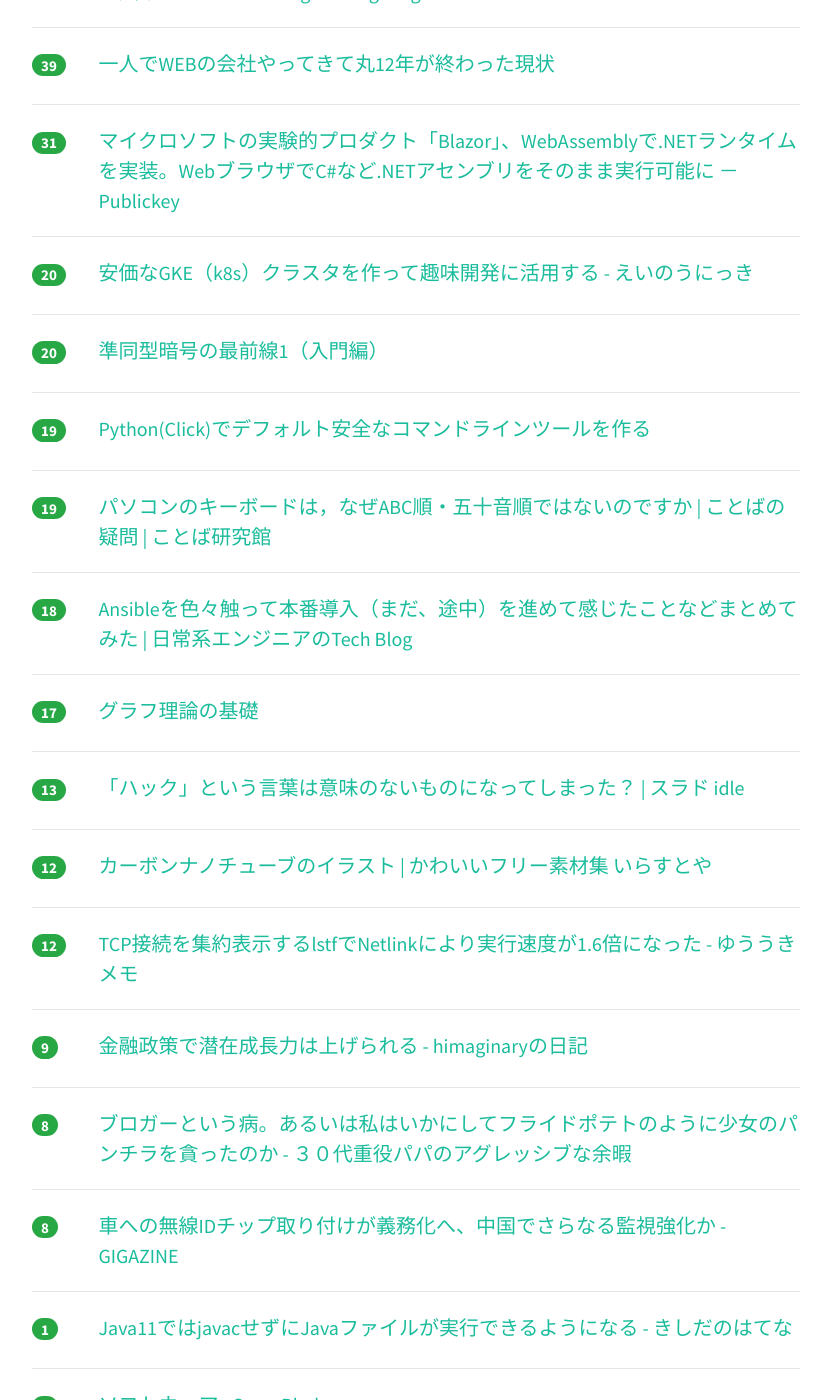
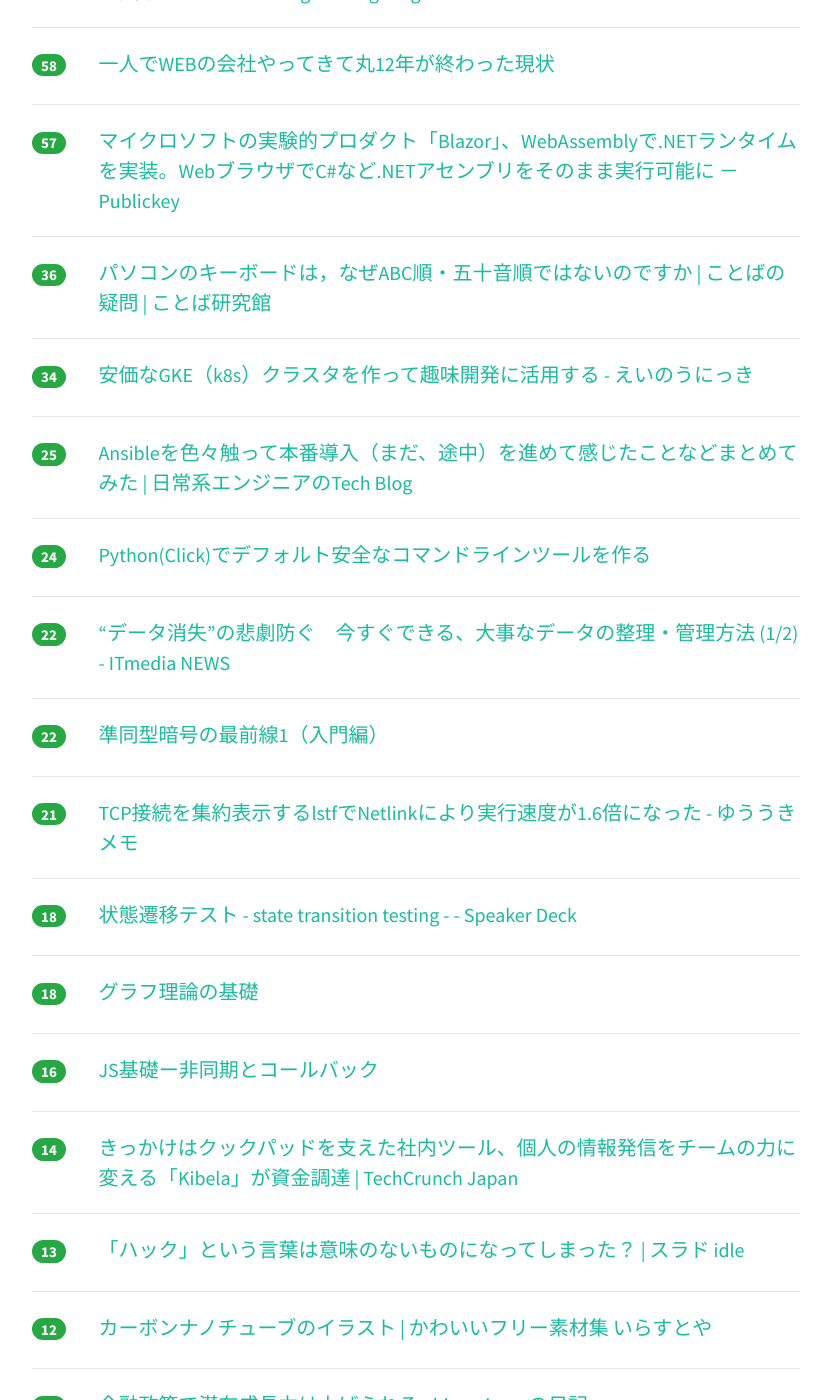
Before and after one commit to yatta47/hatena-matome-site, a Jekyll site: the page built from _posts/2018-06-18-hatena.md, in a window 1280 px wide and 1400 px high, scrolled down 628 px. Shown: the whole window, without its empty margins (224-1055 px from the left). Built offline with Jekyll 4.4.1, drawn with Linux system fonts in a browser that asks for light colours; nearby versions of some CDN libraries; some of the changed text lies outside the part shown.

Commit message:
Updated 2018-06-18

```diff
--- a/_posts/2018-06-18-hatena.md
+++ b/_posts/2018-06-18-hatena.md
@@ -1,64 +1,89 @@
 ---
 layout: post
 title:  "2018-06-18 はてぶIT"
-date:   2018-06-18 09:02:28
+date:   2018-06-18 10:02:15
 tags: [it-hotentry]
 ---
-19 件のデータあり
+23 件のデータあり
 
 <hr><div class="row">
-<div class="col-1"><span class="badge badge-pill badge-success h2">119</span></div>
+<div class="col-1"><span class="badge badge-pill badge-success h2">200</span></div>
 <div class="col-11"><a href='https://valuable.hatenablog.com/entry/masterpieces-8' target='_blank'>上級プログラマってどんな本読んでるの？中堅プログラマがマウンティング取られないための名著8選 - 世界が幸せで在ります様に</a></div>
 </div>
 <hr>
 <div class="row">
-<div class="col-1"><span class="badge badge-pill badge-success h2">52</span></div>
+<div class="col-1"><span class="badge badge-pill badge-success h2">79</span></div>
 <div class="col-11"><a href='https://anond.hatelabo.jp/20180617200828' target='_blank'>六本木TSUTAYAに暴言吐いてる人に書店員が暴言を吐いてみる @megg637</a></div>
 </div>
 <hr>
 <div class="row">
-<div class="col-1"><span class="badge badge-pill badge-success h2">49</span></div>
+<div class="col-1"><span class="badge badge-pill badge-success h2">63</span></div>
 <div class="col-11"><a href='http://tech.mercari.com/entry/2018/06/12/110000' target='_blank'>社内の面倒な手作業はZapierにやらせよう #2 〜Webhookを使って、自動化の幅を広げる〜 - Mercari Engineering Blog</a></div>
 </div>
 <hr>
 <div class="row">
-<div class="col-1"><span class="badge badge-pill badge-success h2">39</span></div>
+<div class="col-1"><span class="badge badge-pill badge-success h2">58</span></div>
 <div class="col-11"><a href='https://anond.hatelabo.jp/20180617213823' target='_blank'>一人でWEBの会社やってきて丸12年が終わった現状</a></div>
 </div>
 <hr>
 <div class="row">
-<div class="col-1"><span class="badge badge-pill badge-success h2">31</span></div>
+<div class="col-1"><span class="badge badge-pill badge-success h2">57</span></div>
 <div class="col-11"><a href='https://www.publickey1.jp/blog/18/blazorwebassemblynetwebcnet.html' target='_blank'>マイクロソフトの実験的プロダクト「Blazor」、WebAssemblyで.NETランタイムを実装。WebブラウザでC#など.NETアセンブリをそのまま実行可能に － Publickey</a></div>
 </div>
 <hr>
 <div class="row">
-<div class="col-1"><span class="badge badge-pill badge-success h2">20</span></div>
+<div class="col-1"><span class="badge badge-pill badge-success h2">36</span></div>
+<div class="col-11"><a href='https://kotobaken.jp/qa/yokuaru/qa-35/' target='_blank'>パソコンのキーボードは，なぜABC順・五十音順ではないのですか | ことばの疑問 | ことば研究館</a></div>
+</div>
+<hr>
+<div class="row">
+<div class="col-1"><span class="badge badge-pill badge-success h2">34</span></div>
 <div class="col-11"><a href='http://blog.a-know.me/entry/2018/06/17/220222' target='_blank'>安価なGKE（k8s）クラスタを作って趣味開発に活用する - えいのうにっき</a></div>
 </div>
 <hr>
 <div class="row">
-<div class="col-1"><span class="badge badge-pill badge-success h2">20</span></div>
+<div class="col-1"><span class="badge badge-pill badge-success h2">25</span></div>
+<div class="col-11"><a href='https://sky-joker.tech/2018/06/16/ansible%E3%82%92%E8%89%B2%E3%80%85%E8%A7%A6%E3%81%A3%E3%81%A6%E6%9C%AC%E7%95%AA%E5%B0%8E%E5%85%A5%EF%BC%88%E3%81%BE%E3%81%A0%E3%80%81%E9%80%94%E4%B8%AD%EF%BC%89%E3%82%92%E9%80%B2%E3%82%81%E3%81%A6/' target='_blank'>Ansibleを色々触って本番導入（まだ、途中）を進めて感じたことなどまとめてみた | 日常系エンジニアのTech Blog</a></div>
+</div>
+<hr>
+<div class="row">
+<div class="col-1"><span class="badge badge-pill badge-success h2">24</span></div>
+<div class="col-11"><a href='https://qiita.com/shiimaxx/items/654763a9d7481f3c0188' target='_blank'>Python(Click)でデフォルト安全なコマンドラインツールを作る</a></div>
+</div>
+<hr>
+<div class="row">
+<div class="col-1"><span class="badge badge-pill badge-success h2">22</span></div>
+<div class="col-11"><a href='http://www.itmedia.co.jp/news/articles/1806/18/news028.html' target='_blank'>“データ消失”の悲劇防ぐ　今すぐできる、大事なデータの整理・管理方法 (1/2) - ITmedia NEWS</a></div>
+</div>
+<hr>
+<div class="row">
+<div class="col-1"><span class="badge badge-pill badge-success h2">22</span></div>
 <div class="col-11"><a href='https://qiita.com/herumi/items/d8645efe2cc5be2e7ee3' target='_blank'>準同型暗号の最前線1（入門編）</a></div>
 </div>
 <hr>
 <div class="row">
-<div class="col-1"><span class="badge badge-pill badge-success h2">19</span></div>
-<div class="col-11"><a href='https://qiita.com/shiimaxx/items/654763a9d7481f3c0188' target='_blank'>Python(Click)でデフォルト安全なコマンドラインツールを作る</a></div>
-</div>
-<hr>
-<div class="row">
-<div class="col-1"><span class="badge badge-pill badge-success h2">19</span></div>
-<div class="col-11"><a href='https://kotobaken.jp/qa/yokuaru/qa-35/' target='_blank'>パソコンのキーボードは，なぜABC順・五十音順ではないのですか | ことばの疑問 | ことば研究館</a></div>
+<div class="col-1"><span class="badge badge-pill badge-success h2">21</span></div>
+<div class="col-11"><a href='https://memo.yuuk.io/entry/2018/06/18/003157' target='_blank'>TCP接続を集約表示するlstfでNetlinkにより実行速度が1.6倍になった - ゆううきメモ</a></div>
 </div>
 <hr>
 <div class="row">
 <div class="col-1"><span class="badge badge-pill badge-success h2">18</span></div>
-<div class="col-11"><a href='https://sky-joker.tech/2018/06/16/ansible%E3%82%92%E8%89%B2%E3%80%85%E8%A7%A6%E3%81%A3%E3%81%A6%E6%9C%AC%E7%95%AA%E5%B0%8E%E5%85%A5%EF%BC%88%E3%81%BE%E3%81%A0%E3%80%81%E9%80%94%E4%B8%AD%EF%BC%89%E3%82%92%E9%80%B2%E3%82%81%E3%81%A6/' target='_blank'>Ansibleを色々触って本番導入（まだ、途中）を進めて感じたことなどまとめてみた | 日常系エンジニアのTech Blog</a></div>
+<div class="col-11"><a href='https://speakerdeck.com/imtnd/zhuang-tai-qian-yi-tesuto-state-transition-testing?slide=1' target='_blank'>状態遷移テスト - state transition testing - - Speaker Deck</a></div>
 </div>
 <hr>
 <div class="row">
-<div class="col-1"><span class="badge badge-pill badge-success h2">17</span></div>
+<div class="col-1"><span class="badge badge-pill badge-success h2">18</span></div>
 <div class="col-11"><a href='https://qiita.com/maskot1977/items/e1819b7a1053eb9f7d61' target='_blank'>グラフ理論の基礎</a></div>
+</div>
+<hr>
+<div class="row">
+<div class="col-1"><span class="badge badge-pill badge-success h2">16</span></div>
+<div class="col-11"><a href='https://qiita.com/haoyu_ma/items/bbb96193733419a07bd2' target='_blank'>JS基礎ー非同期とコールバック</a></div>
+</div>
+<hr>
+<div class="row">
+<div class="col-1"><span class="badge badge-pill badge-success h2">14</span></div>
+<div class="col-11"><a href='https://jp.techcrunch.com/2018/06/18/bitjourney-fundraising/' target='_blank'>きっかけはクックパッドを支えた社内ツール、個人の情報発信をチームの力に変える「Kibela」が資金調達 | TechCrunch Japan</a></div>
 </div>
 <hr>
 <div class="row">
@@ -72,23 +97,18 @@ tags: [it-hotentry]
 </div>
 <hr>
 <div class="row">
-<div class="col-1"><span class="badge badge-pill badge-success h2">12</span></div>
-<div class="col-11"><a href='https://memo.yuuk.io/entry/2018/06/18/003157' target='_blank'>TCP接続を集約表示するlstfでNetlinkにより実行速度が1.6倍になった - ゆううきメモ</a></div>
+<div class="col-1"><span class="badge badge-pill badge-success h2">10</span></div>
+<div class="col-11"><a href='http://d.hatena.ne.jp/himaginary/20180617/Summers_on_natural_rate_hypothesis_straitjacket' target='_blank'>金融政策で潜在成長力は上げられる - himaginaryの日記</a></div>
 </div>
 <hr>
 <div class="row">
-<div class="col-1"><span class="badge badge-pill badge-success h2">9</span></div>
-<div class="col-11"><a href='http://d.hatena.ne.jp/himaginary/20180617/Summers_on_natural_rate_hypothesis_straitjacket' target='_blank'>金融政策で潜在成長力は上げられる - himaginaryの日記</a></div>
+<div class="col-1"><span class="badge badge-pill badge-success h2">10</span></div>
+<div class="col-11"><a href='https://gigazine.net/news/20180617-china-track-citizen-cars-rfid-chip/' target='_blank'>車への無線IDチップ取り付けが義務化へ、中国でさらなる監視強化か - GIGAZINE</a></div>
 </div>
 <hr>
 <div class="row">
 <div class="col-1"><span class="badge badge-pill badge-success h2">8</span></div>
 <div class="col-11"><a href='https://tanaka4545kakuei.hatenablog.com/entry/2018/06/17/234325' target='_blank'>ブロガーという病。あるいは私はいかにしてフライドポテトのように少女のパンチラを貪ったのか - ３０代重役パパのアグレッシブな余暇</a></div>
-</div>
-<hr>
-<div class="row">
-<div class="col-1"><span class="badge badge-pill badge-success h2">8</span></div>
-<div class="col-11"><a href='https://gigazine.net/news/20180617-china-track-citizen-cars-rfid-chip/' target='_blank'>車への無線IDチップ取り付けが義務化へ、中国でさらなる監視強化か - GIGAZINE</a></div>
 </div>
 <hr>
 <div class="row">
```
